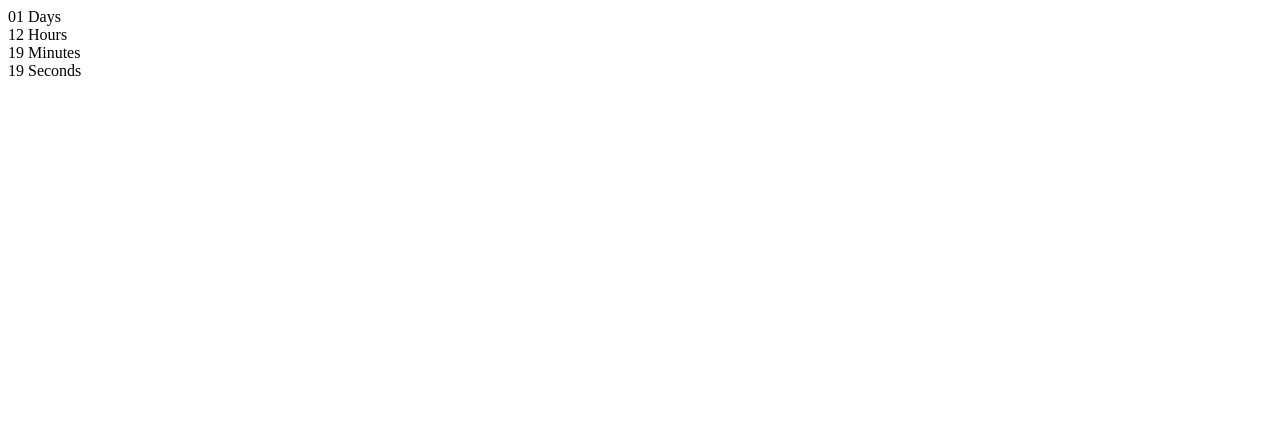
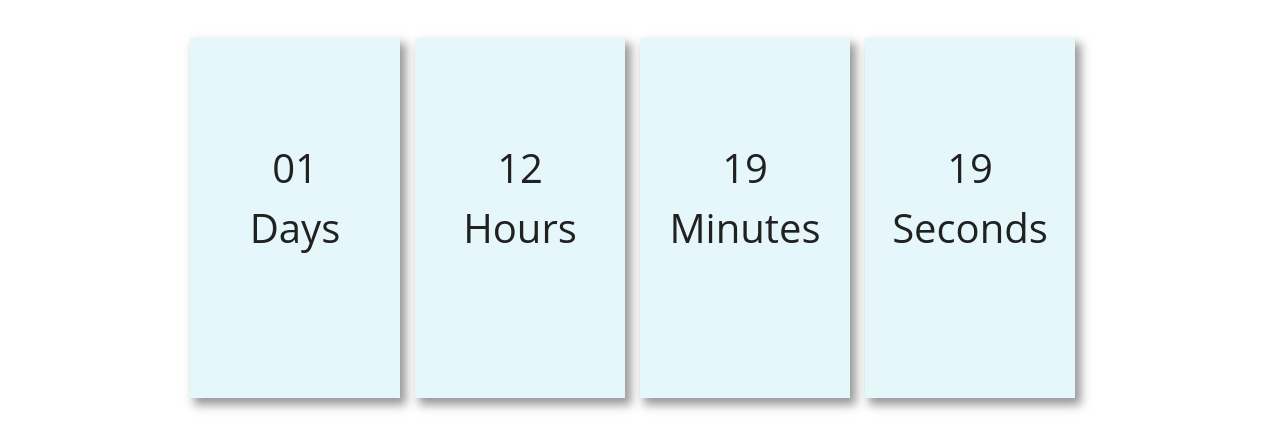
Before and after one commit to RitaDyvnych/goit-js-hw-11-timer, a plain HTML site: page index.html in a window 1280 px wide. Drawn offline with Linux system fonts and the light colour scheme.

Commit message:
добавлена стилизация таймера

```diff
--- a/index.html
+++ b/index.html
@@ -4,27 +4,32 @@
     <meta charset="UTF-8">
     <meta http-equiv="X-UA-Compatible" content="IE=edge">
     <meta name="viewport" content="width=device-width, initial-scale=1.0">
+    <link rel="stylesheet" href="./styles.css">
     <title>Document</title>
 </head>
 <body>
     <div class="timer" id="timer-1">
         <div class="field">
-            <span class="value" data-value="days">11</span>
+            <span class="value" data-value="days">00</span>
+            <br>
             <span class="label">Days</span>
         </div>
 
         <div class="field">
-            <span class="value" data-value="hours">11</span>
+            <span class="value" data-value="hours">00</span>
+            <br>
             <span class="label">Hours</span>
         </div>
 
         <div class="field">
-            <span class="value" data-value="mins">11</span>
-            <span class="label">Minutes</span>
+            <span class="value" data-value="mins">00</span>
+            <br>
+            <span class="label"> Minutes</span>
         </div>
 
         <div class="field">
-            <span class="value" data-value="secs">11</span>
+            <span class="value" data-value="secs">00</span>
+            <br>
             <span class="label">Seconds</span>
         </div>
     </div>
--- a/index.js
+++ b/index.js
@@ -14,6 +14,7 @@ class CountdownTimer {
 
     init() {
         this.id = setInterval(this.calcTime.bind(this), 1000);
+
     }
 
     calcTime() {
--- /dev/null
+++ b/styles.css
@@ -0,0 +1,39 @@
+*,
+*::before,
+*::after {
+  box-sizing: border-box;
+}
+
+body {
+  font-family: 'Helvetica Neue', -apple-system, BlinkMacSystemFont, 'Segoe UI', Roboto, Oxygen,
+    Ubuntu, Cantarell, 'Open Sans', sans-serif;
+  line-height: 1.5;
+  color: #2a2a2a;
+  display: flex;
+  flex-wrap: wrap;
+}
+
+.timer {
+  font-family: 'Open Sans', sans-serif;
+  font-size: 40px;
+  margin-top: 0;
+  margin-bottom: 15px;
+  margin-left: auto;
+  margin-right: auto;
+  text-align: center;
+  color: #212121;
+
+  display: flex;
+  flex-wrap: wrap;
+  align-items: center;
+}
+
+.field {
+  display: block;
+  width: 210px;
+  height: 360px;
+  background: #e6f7fc;
+  padding: 100px 0 0 0;
+  margin: 30px 15px 0 0;
+  box-shadow: 5px 6px 9px 1px rgb(53 53 53 / 50%);
+}
```
